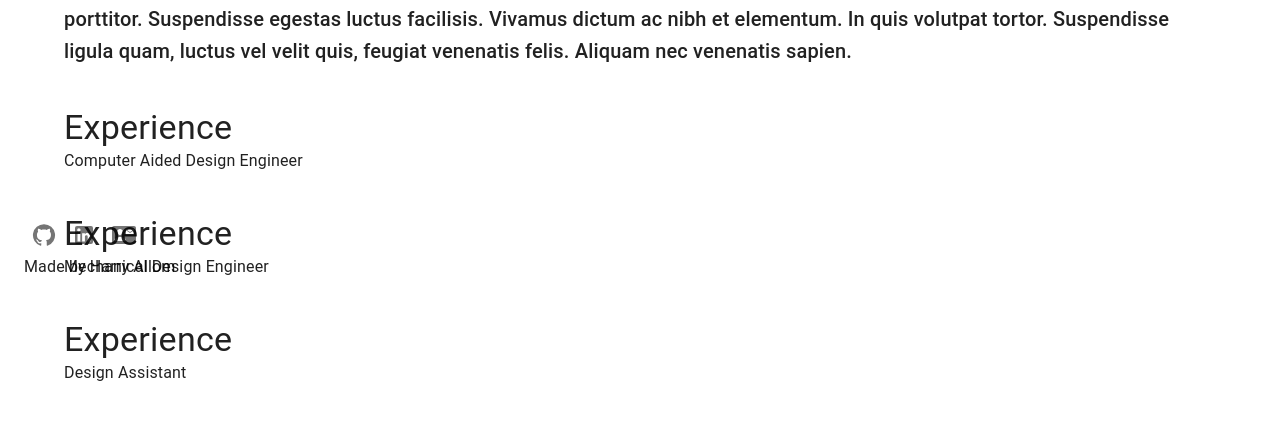
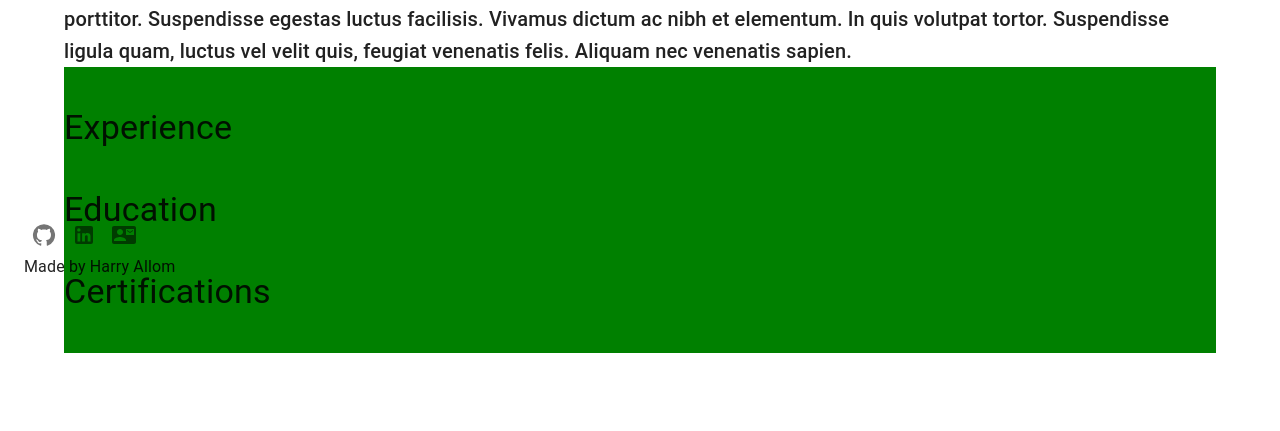
Before and after one commit to allomhg/personal-website, a React (Create React App) app: page /About in a window 1280 px wide. Shown: the part 521-952 px from the top of the page. After the commit the page ends 874 px from the top, so only its background shows below. Built offline with nearby package versions, Linux system fonts and the light colour scheme.

Commit message:
Getting some errors in About Me page / components

```diff
--- a/src/components/AboutContent.tsx
+++ b/src/components/AboutContent.tsx
@@ -2,21 +2,42 @@ import * as React from 'react';
 import Box from "@mui/material/Box";
 import Typography from '@mui/material/Typography';
 
-type JobProps = {
-    date: string;
-    jobTitle: string;
-    place: string;
+type AboutProps = {
+    title: string;
+    experience: string[];
+    education: string[];
+    certificates: string[];
 }
 
-export const AboutContent: React.FunctionComponent<JobProps> = ({ date, jobTitle, place }) => {
+// type JobProps = {
+//     date: string;
+//     jobTitle: string;
+//     place: string;
+// }
+
+// export const AboutContent: React.FunctionComponent<JobProps> = ({ date, jobTitle, place }) => {
+//     return (
+//         <>
+//             <Box sx={{ my: 5 }}>
+//                 <Typography color="text.primary" variant='h4' component="h2">
+//                     Experience
+//                 </Typography>
+//                 <Typography>
+//                     {jobTitle}
+//                 </Typography>
+//             </Box>
+//         </>
+//     );
+
+    export const AboutContent: React.FunctionComponent<AboutProps> = ({ title, experience, education, certificates }) => {
         return (
             <>
                 <Box sx={{ my: 5 }}>
                     <Typography color="text.primary" variant='h4' component="h2">
-                    Experience
+                        {title}
                     </Typography>
                     <Typography>
-                    {jobTitle}
+                        {/* {jobTitle} */}
                     </Typography>
                 </Box>
             </>
--- a/src/pages/About.tsx
+++ b/src/pages/About.tsx
@@ -9,29 +9,47 @@ import { AboutImage } from "../components/AboutImage";
 //     place: string;
 // }
 
-const experience = [
-    {date: "12-2022 - present", jobTitle: "Computer Aided Design Engineer", place: "Deepwater EU Ltd."},
-    {date: "12-2017 - 05-2022", jobTitle: "Mechanical Design Engineer", place: "Patchell Industries Ltd."},
-    {date: "11-2016 - 03-2017", jobTitle: "Design Assistant", place: "Patchell Industries Ltd."},
-    {date: "11-2015 - 03-2016", jobTitle: "Electronic Technician Assistant", place: "SI Lodec"},
+const titles = ["Experience", "Education", "Certifications"]
+
+const contentList = [
+    [
+        {date: "12-2022 - present", title: "Computer Aided Design Engineer", place: "Deepwater EU Ltd."},
+        {date: "12-2017 - 05-2022", title: "Mechanical Design Engineer", place: "Patchell Industries Ltd."},
+        {date: "11-2016 - 03-2017", title: "Design Assistant", place: "Patchell Industries Ltd."},
+        {date: "11-2015 - 03-2016", title: "Electronic Technician Assistant", place: "SI Lodec"}
+    ],
+    [
+        {date: "12-2022 - present", title: "Computer Aided Design Engineer", place: "Deepwater EU Ltd."},
+        {date: "12-2017 - 05-2022", title: "Mechanical Design Engineer", place: "Patchell Industries Ltd."},
+        {date: "11-2016 - 03-2017", title: "Design Assistant", place: "Patchell Industries Ltd."},
+        {date: "11-2015 - 03-2016", title: "Electronic Technician Assistant", place: "SI Lodec"}
+    ],
+    [
+        {date: "12-2022 - present", title: "Computer Aided Design Engineer", place: "Deepwater EU Ltd."},
+        {date: "12-2017 - 05-2022", title: "Mechanical Design Engineer", place: "Patchell Industries Ltd."},
+        {date: "11-2016 - 03-2017", title: "Design Assistant", place: "Patchell Industries Ltd."},
+        {date: "11-2015 - 03-2016", title: "Electronic Technician Assistant", place: "SI Lodec"}
+    ],
 ]
 
-const education = [
-    {date: "2014 - 2017", title: "Bachelor of Engineering (Honours), Majoring in Mechatronics", place: "Massey University"},
-    {date: "08-2023", title: "Certified SolidWorks Professional (CSWP)", place: "SolidWorks", code: "C-AQG5XZUM42"},
-    {date: "05-2023", title: "Certified SolidWorks Professional Advanced - Drawing Tools (CSWPA-DT)", place: "SolidWorks", code: "C-EG5PJMF8Y7"},
-    {date: "02-2023", title: "Certified SolidWorks Associate (CSWA)", place: "SolidWorks", code: "C-3SNGBREW6J"},
+const experience = [
+    {date: "12-2022 - present", title: "Computer Aided Design Engineer", place: "Deepwater EU Ltd."},
+    {date: "12-2017 - 05-2022", title: "Mechanical Design Engineer", place: "Patchell Industries Ltd."},
+    {date: "11-2016 - 03-2017", title: "Design Assistant", place: "Patchell Industries Ltd."},
+    {date: "11-2015 - 03-2016", title: "Electronic Technician Assistant", place: "SI Lodec"},
+    {date: "03-2014 - 11-2017", title: "Bachelor of Engineering (Honours), Majoring in Mechatronics", place: "Massey University"},
 ]
 
-const freeCodeCamp = [
+const webCertificates = [
     {date: "05-2023", title: "Responsive Web Design Certification", place: "freeCodeCamp", link: "https://www.freecodecamp.org/certification/allomhg/responsive-web-design"},
     {date: "08-2023", title: "Responsive Web Design Certification", place: "freeCodeCamp", link: "https://www.freecodecamp.org/certification/allomhg/javascript-algorithms-and-data-structures"},
 ]
 
-// trying to find a way to pass information to my AboutContent component so I don't have to repeat code
-// I want to essentially be able to render X amount of AboutContent components depending on how many blocks of information I want
-// Such as certification, education, work experience, etc.
-// I need to pass information from these areas into the component using map (or something similar?)
+const otherCertificates = [
+    {date: "08-2023", title: "Certified SolidWorks Professional (CSWP)", place: "SolidWorks"},
+    {date: "05-2023", title: "Certified SolidWorks Professional Advanced - Drawing Tools (CSWPA-DT)", place: "SolidWorks"},
+    {date: "02-2023", title: "Certified SolidWorks Associate (CSWA)", place: "SolidWorks"},
+]
 
 export const About = () => {
     return (
@@ -42,16 +60,26 @@ export const About = () => {
             }}
         >
             <AboutImage/>
-            <Box>
+            <Box sx={{ bgcolor: "green" }}>
+                {titles.map( (title) => (
+                    <AboutContent
+                        title={title}
+                        // date={job.date}
+                        // jobTitle={job.title}
+                        // place={job.place}
+                    />
+                ))}
+
+            </Box>
+            {/* <Box sx={{ bgcolor: "red" }}>
                 {experience.map( (job) => (
                     <AboutContent
                         date={job.date}
-                        jobTitle={job.jobTitle}
+                        jobTitle={job.title}
                         place={job.place}
                     />
                 ))}
-            </Box>
-            {/* <AboutContent/> */}
+            </Box> */}
         </Container>
     );
 }
```
Also changed, not shown: src/components/AboutList.tsx (added, +20 -0 lines). Lines whose indentation alone changed are shown as unchanged.
